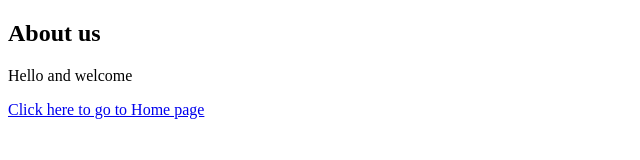
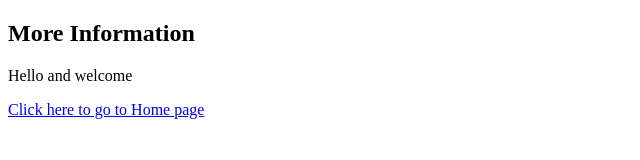
Before and after one commit to Kphakati/my-E-Commence-store, a plain HTML site: page about.html in a window 1280 px wide. Shown: the whole page, without its empty margins (0-640 px from the left). Drawn offline with Linux system fonts and the light colour scheme.

Commit message:
Update about.html

```diff
--- a/about.html
+++ b/about.html
@@ -4,7 +4,7 @@
 
          </head>
         <body>
-                <h2>About us</h2>
+                <h2>More Information</h2>
             <p>Hello and welcome</p>
                 <a href="index.html">Click here to go to Home page</a>
 
```
